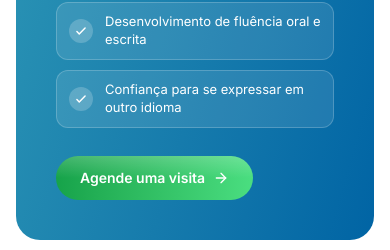
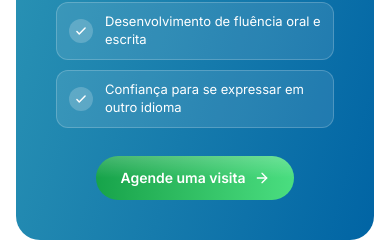
Before and after one commit to intelli-ia/colegio-aurora-lp, a Next.js app: page / in a window 390 px wide. Shown: the part 8128-8378 px from the top of the page. Built offline with nearby package versions, Linux system fonts and the light colour scheme.

Commit message:
style: improve footer text contrast, align Bilingue CTA button, and correct FinalCTA text punctuation

```diff
--- a/src/components/Bilingue.tsx
+++ b/src/components/Bilingue.tsx
@@ -47,7 +47,7 @@ export default function Bilingue() {
                 </li>
               ))}
             </ul>
-            <div className="pt-2">
+            <div className="pt-2 flex justify-center md:justify-start">
               <CTAButton href="#contato" label="Agende uma visita" className="[&>div:first-child]:from-[#16A34A] [&>div:first-child]:to-[#4ADE80]" />
             </div>
           </div>
--- a/src/components/FinalCTA.tsx
+++ b/src/components/FinalCTA.tsx
@@ -24,7 +24,7 @@ export function FinalCTASection() {
               A decisão de hoje vai moldar quem o seu filho será amanhã.
             </h2>
             <p className="text-white text-lg font-light leading-relaxed">
-              No Colégio Aurora, cada criança é acolhida, respeitada e desafiada a crescer — com excelência acadêmica, fé e valores que duram para a vida toda.
+              No Colégio Aurora, cada criança é acolhida, respeitada e desafiada a crescer com excelência acadêmica, fé e valores que duram para a vida toda.
             </p>
           </motion.div>
 
--- a/src/components/Footer.tsx
+++ b/src/components/Footer.tsx
@@ -3,8 +3,8 @@ export default function Footer() {
     <footer className="w-full bg-[#0F0F0F] border-t border-white/5">
       <div className="container mx-auto px-6 md:px-16">
         <div className="py-6 md:py-8 flex flex-col md:flex-row justify-between items-center gap-3 md:gap-4">
-          <p className="text-white/25 text-xs md:text-sm">© 2026 Colégio Aurora. Todos os direitos reservados.</p>
-          <p className="text-white/25 text-xs md:text-sm flex items-center gap-2">
+          <p className="text-white/50 text-xs md:text-sm">© 2026 Colégio Aurora. Todos os direitos reservados.</p>
+          <p className="text-white/50 text-xs md:text-sm flex items-center gap-2">
             <span className="w-1.5 h-1.5 bg-[#3FAEBC] rounded-full" />
             Educação que forma a inteligência, o caráter e o coração.
           </p>
```
